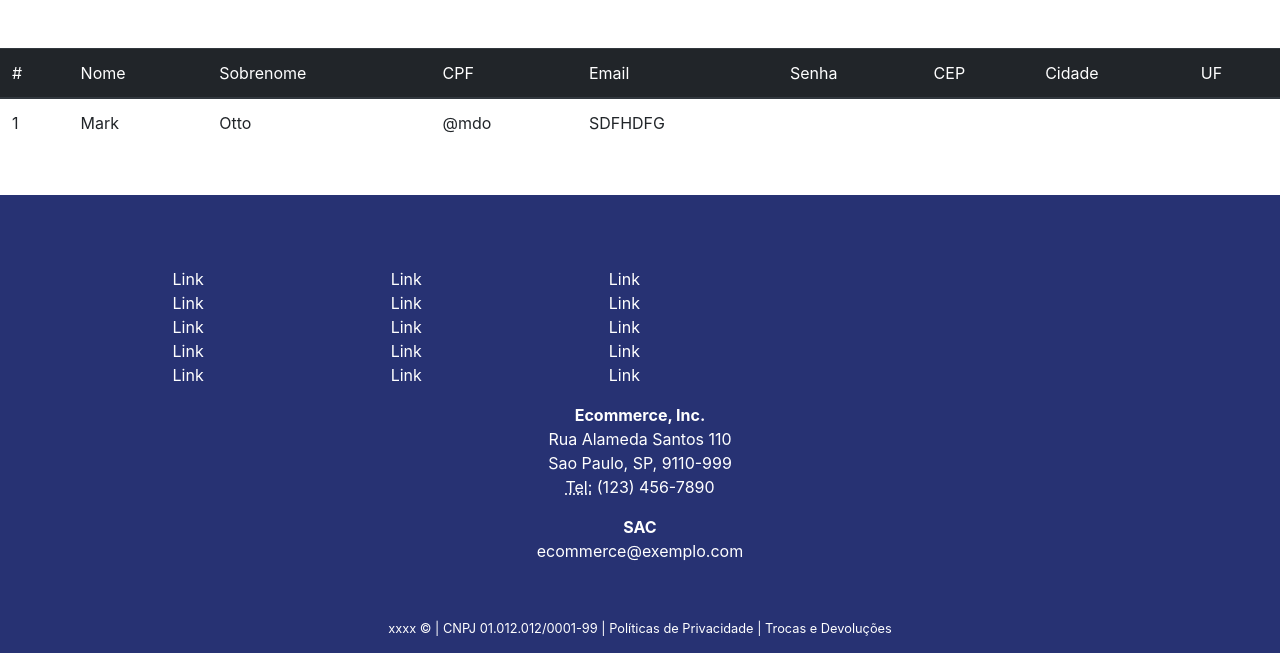
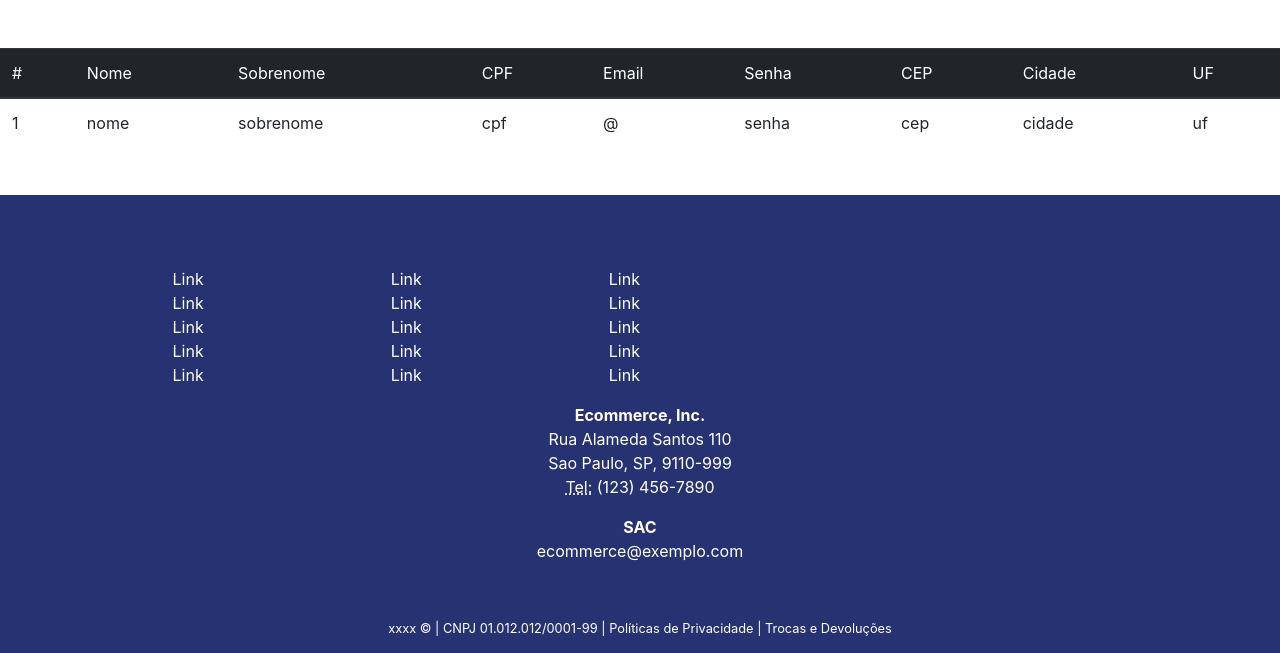
Before and after one commit to RafaelCarvalhoNeto/projeto-integrador-dh, a PHP site: page /admUsuarios.php in a window 1280 px wide. Shown: the part 108-761 px from the top of the page. Run offline with PHP 8.4, Linux system fonts and the light colour scheme; data that the repository does not hold is empty; some libraries are stand-ins or nearby versions.

Commit message:
corrigindo dados

```diff
--- a/admUsuarios.php
+++ b/admUsuarios.php
@@ -17,10 +17,15 @@
         <tbody>
             <tr>
                 <th scope="row">1</th>
-                    <td>Mark</td>
-                    <td>Otto</td>
-                    <td>@mdo</td>
-                    <td>SDFHDFG</td>
+                    <td>nome</td>
+                    <td>sobrenome</td>
+                    <td>cpf</td>
+                    <td>@</td>
+                    <td>senha</td>
+                    <td>cep</td>
+                    <td>cidade</td>
+                    <td>uf</td>
+
             </tr>
         </tbody>
     </table>
```
